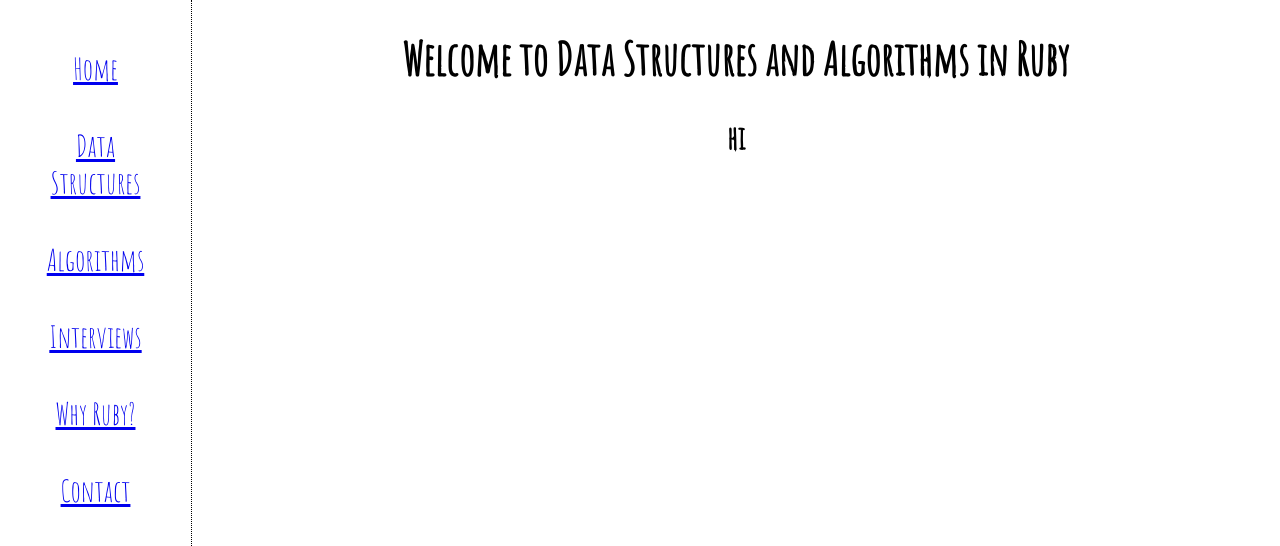
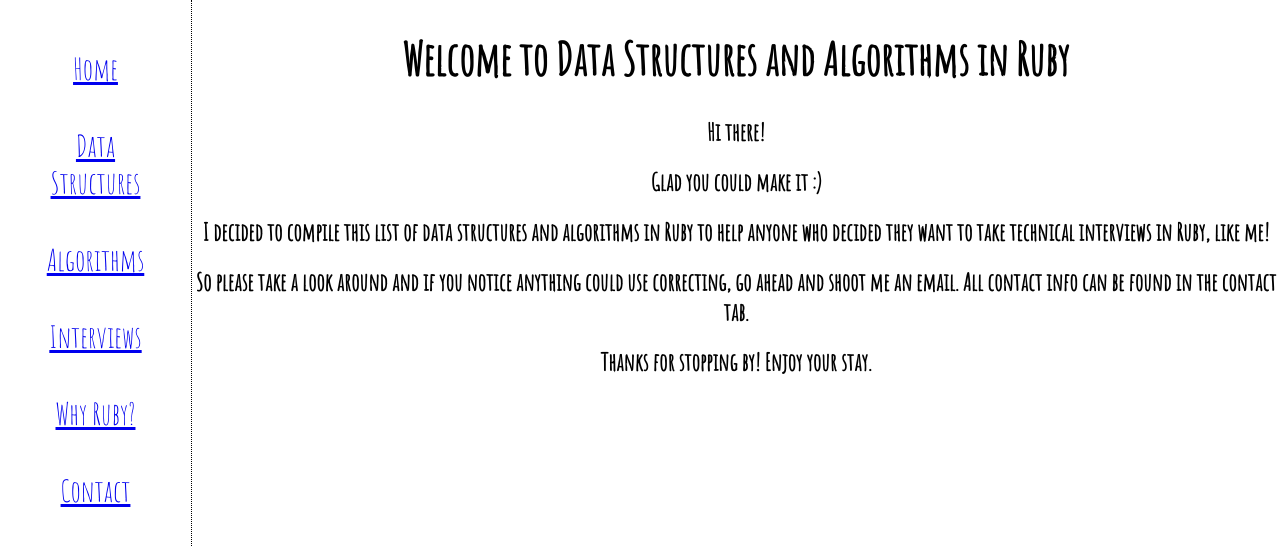
Before and after one commit to mwong068/ruby-ds-and-algos, a React (Create React App) app: page / in a window 1280 px wide. Shown: the top 546 px of the page. Built offline with nearby package versions, Linux system fonts and the light colour scheme.

Commit message:
added components for contact and home

```diff
--- a/src/App.tsx
+++ b/src/App.tsx
@@ -4,7 +4,9 @@
 import { BrowserRouter as Router, Route } from 'react-router-dom';
 import { Main } from './components/Main';
 import { Navigation } from './components/Navigation';
-import { Header } from './components/Header';
+// import { Header } from './components/Header';
+import { DataStructures } from './components/Data Structures';
+import { Contact } from './components/Contact';
 
 const Divider = styled.div`
   display: grid;
@@ -21,9 +23,13 @@
         <Divider>
           <Navigation button="Problems" />
           <div>
-            <Header header="Welcome to Data Structures and Algorithms in Ruby" />
-            <Route path="/" default={true} />
-            <Main />
+            {/* <Header header="Welcome to Data Structures and Algorithms in Ruby" /> */}
+            <Route path="/" default={true} exact={true} render={Main} />
+            <Route path="/datastructures" default={false} exact={true} render={DataStructures} />
+            <Route path="/algorithms" default={false} exact={true} />
+            <Route path="/interviews" default={false} exact={true} />
+            <Route path="/whyruby" default={false} exact={true} />
+            <Route path="/contact" default={false} exact={true} render={Contact} />
           </div>
         </Divider>
       </Router>
--- /dev/null
+++ b/src/components/Contact/index.tsx
@@ -0,0 +1,20 @@
+import React from 'react';
+import styled from 'styled-components';
+
+const Header = styled.h1`
+    font-size: 45px;
+`
+
+export interface MainProps {
+    // header: string;
+}
+
+export const Contact = (props: MainProps) => (
+    <div>
+        <Header>Contact</Header>
+        <h2>My name is Megan!</h2>
+        <h2>You can find my github <a href="github.com/mwong068">here</a>.</h2>
+        <h2>You can find my LinkedIn <a href="github.com/mwong068">here</a>.</h2>
+        <h2>Or of course you can shoot me an email at mwong068@gmail.com</h2>
+    </div>
+);
--- /dev/null
+++ b/src/components/Data Structures/index.tsx
@@ -0,0 +1,17 @@
+import React from 'react';
+import styled from 'styled-components';
+
+const Header = styled.h1`
+    font-size: 45px;
+`
+
+export interface MainProps {
+    // header: string;
+}
+
+export const DataStructures = (props: MainProps) => (
+    <div>
+        <Header>Data Structures</Header>
+    </div>
+    // <Header>{props.header}</Header>
+);
--- a/src/components/Main/index.tsx
+++ b/src/components/Main/index.tsx
@@ -11,7 +11,12 @@
 
 export const Main = (props: MainProps) => (
     <div>
-        <h1>hi</h1>
+        <Header>Welcome to Data Structures and Algorithms in Ruby</Header>
+        <h2>Hi there!</h2>
+        <h2>Glad you could make it :)</h2>
+        <h2>I decided to compile this list of data structures and algorithms in Ruby to help anyone who decided they want to take technical interviews in Ruby, like me!</h2>
+        <h2>So please take a look around and if you notice anything could use correcting, go ahead and shoot me an email. All contact info can be found in the contact tab.</h2>
+        <h2>Thanks for stopping by! Enjoy your stay.</h2>
     </div>
     // <Header>{props.header}</Header>
 );
```
